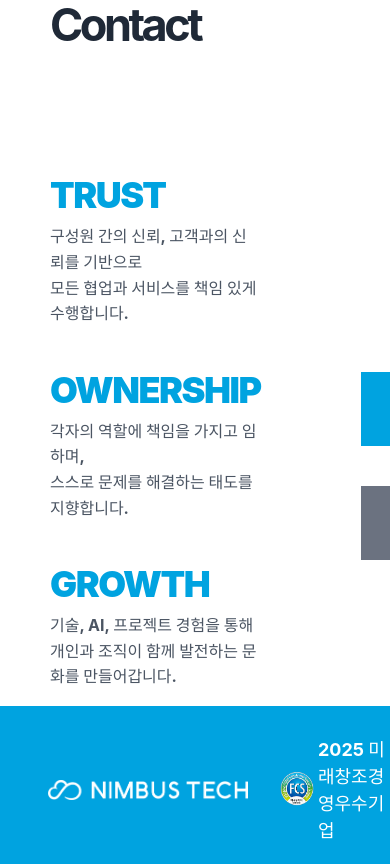
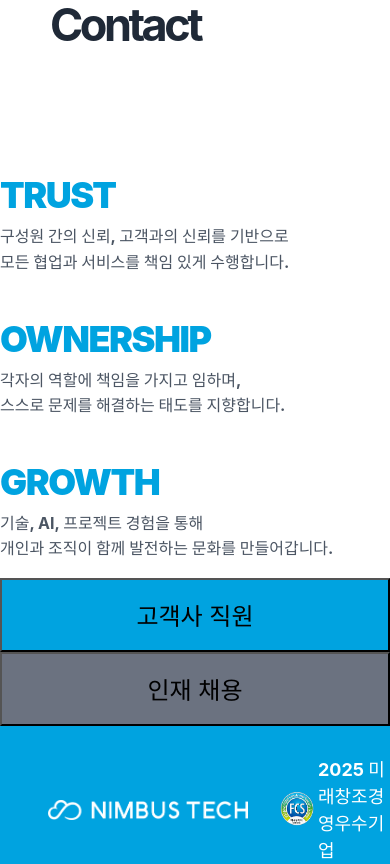
Before and after one commit to onexhana/nimbustech_website, a React (Vite) app: page /contact in a window 390 px wide. Shown: the part 3100-3964 px from the top of the page. Built offline with nearby package versions, Linux system fonts and the light colour scheme; a web font is replaced by a local one.

Commit message:
feat(contact) : 모바일 반응형 레이아웃 적용

```diff
--- a/src/components/Contact/ContactSection.tsx
+++ b/src/components/Contact/ContactSection.tsx
@@ -5,12 +5,18 @@
 // 주요 기능: Contact 페이지 렌더링
 // ========================================
 
-import { useState } from 'react';
+import { useState, useEffect } from 'react';
 import InquiryForm from './InquiryForm';
 import HiringForm from './HiringForm';
 
 export default function ContactSection() {
   const [userType, setUserType] = useState<'inquiry' | 'hiring' | null>(null);
+  const [isMobile, setIsMobile] = useState<boolean>(window.innerWidth < 768);
+  useEffect(() => {
+    const handleResize = () => setIsMobile(window.innerWidth < 768);
+    window.addEventListener('resize', handleResize);
+    return () => window.removeEventListener('resize', handleResize);
+  }, []);
 
   return (
     <div className="w-full px-6 py-12 bg-white" style={{ position: 'relative', paddingTop: '120px' }}>
@@ -38,7 +44,10 @@ export default function ContactSection() {
         </h2>
 
         {/* 컨텐츠 영역 */}
-        <div className="flex" style={{ marginLeft: '50px', marginRight: '50px', gap: '100px' }}>
+        <div
+          className={`flex ${isMobile ? 'flex-col gap-8 mx-4' : ''}`}
+          style={isMobile ? undefined : { marginLeft: '50px', marginRight: '50px', gap: '100px' }}
+        >
           {/* 좌측 - 가치 섹션들 */}
           <div className="flex-1 space-y-16">
             {/* TRUST 섹션 */}
@@ -112,57 +121,36 @@ export default function ContactSection() {
           </div>
 
           {/* 우측 - 버튼 영역 */}
-          <div className="flex flex-col gap-8" style={{ minWidth: '300px' }}>
+          <div
+            className={`flex flex-col gap-8 ${isMobile ? 'min-w-full' : ''}`}
+            style={isMobile ? undefined : { minWidth: '300px' }}
+          >
             {/* 고객지원 버튼 */}
             <button
-              className="text-white font-bold transition-all duration-300 hover:shadow-lg hover:-translate-y-1"
-              style={{
-                backgroundColor: '#00A3E0',
-                width: '550px',
-                marginTop: '240px',
-                display: 'flex',
-                alignItems: 'center',
-                justifyContent: 'center',
-                height: '74px',
-                padding: '0 32px',
-                fontSize: '24px',
-                color: '#ffffff',
-                fontWeight: '700',
-                borderRadius: '0px',
-                border: 'none',
-                cursor: 'pointer',
-                position: 'relative',
-                overflow: 'hidden'
-              }}
+              className={`text-white font-bold transition-all duration-300 hover:shadow-lg hover:-translate-y-1 ${isMobile ? 'bg-[#00A3E0] w-full mt-8 h-[74px] px-8 flex items-center justify-center text-[24px] relative overflow-hidden' : ''}`}
+              style={isMobile ? undefined : { backgroundColor: '#00A3E0', width: '550px', marginTop: '240px', display: 'flex', alignItems: 'center', justifyContent: 'center', height: '74px', padding: '0 32px', fontSize: '24px', color: '#ffffff', fontWeight: '700', borderRadius: '0px', border: 'none', cursor: 'pointer', position: 'relative', overflow: 'hidden' }}
               onClick={() => setUserType('inquiry')}
             >
-              <span style={{ position: 'relative', zIndex: 1 }}>고객사 직원</span>
+              <span
+                className={isMobile ? 'relative z-10' : undefined}
+                style={isMobile ? undefined : { position: 'relative', zIndex: 1 }}
+              >
+                고객사 직원
+              </span>
             </button>
 
             {/* 인재채용 버튼 */}
             <button
-              className="text-white font-bold transition-all duration-300 hover:shadow-lg hover:-translate-y-1"
-              style={{
-                backgroundColor: '#6b7280',
-                width: '550px',
-                marginTop: '40px',
-                display: 'flex',
-                alignItems: 'center',
-                justifyContent: 'center',
-                height: '74px',
-                padding: '0 32px',
-                fontSize: '24px',
-                color: '#ffffff',
-                fontWeight: '700',
-                borderRadius: '0px',
-                border: 'none',
-                cursor: 'pointer',
-                position: 'relative',
-                overflow: 'hidden'
-              }}
+              className={`text-white font-bold transition-all duration-300 hover:shadow-lg hover:-translate-y-1 ${isMobile ? 'bg-[#6b7280] w-full mt-4 h-[74px] px-8 flex items-center justify-center text-[24px] relative overflow-hidden' : ''}`}
+              style={isMobile ? undefined : { backgroundColor: '#6b7280', width: '550px', marginTop: '40px', display: 'flex', alignItems: 'center', justifyContent: 'center', height: '74px', padding: '0 32px', fontSize: '24px', color: '#ffffff', fontWeight: '700', borderRadius: '0px', border: 'none', cursor: 'pointer', position: 'relative', overflow: 'hidden' }}
               onClick={() => setUserType('hiring')}
             >
-              <span style={{ position: 'relative', zIndex: 1 }}>인재 채용</span>
+              <span
+                className={isMobile ? 'relative z-10' : undefined}
+                style={isMobile ? undefined : { position: 'relative', zIndex: 1 }}
+              >
+                인재 채용
+              </span>
             </button>
           </div>
         </div>
```
